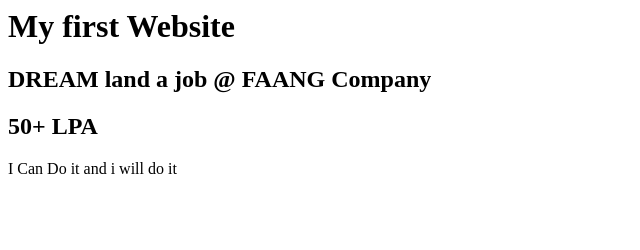
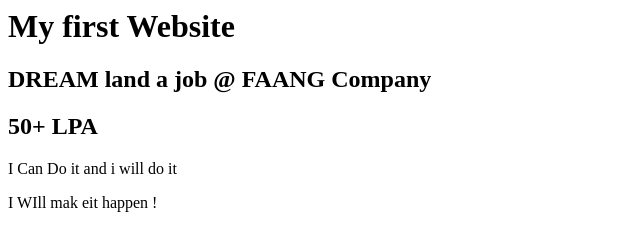
Before and after one commit to mouli0007/git_demo_repo_2, a plain HTML site: page index.html in a window 1280 px wide. Shown: the whole page, without its empty margins (0-640 px from the left). Drawn offline with Linux system fonts and the light colour scheme.

Commit message:
Updated Readme and index.html file !

```diff
--- a/index.html
+++ b/index.html
@@ -1,4 +1,5 @@
 <h1>My first Website</h1>
-<h2>DREAM land a job @ FAANG Company </h2>
+<h2>DREAM land a job @ FAANG Company</h2>
 <h2>50+ LPA</h2>
 <p>I Can Do it and i will do it</p>
+<p>I WIll mak eit happen !</p>
```
Also changed, not shown: 1 other file.
